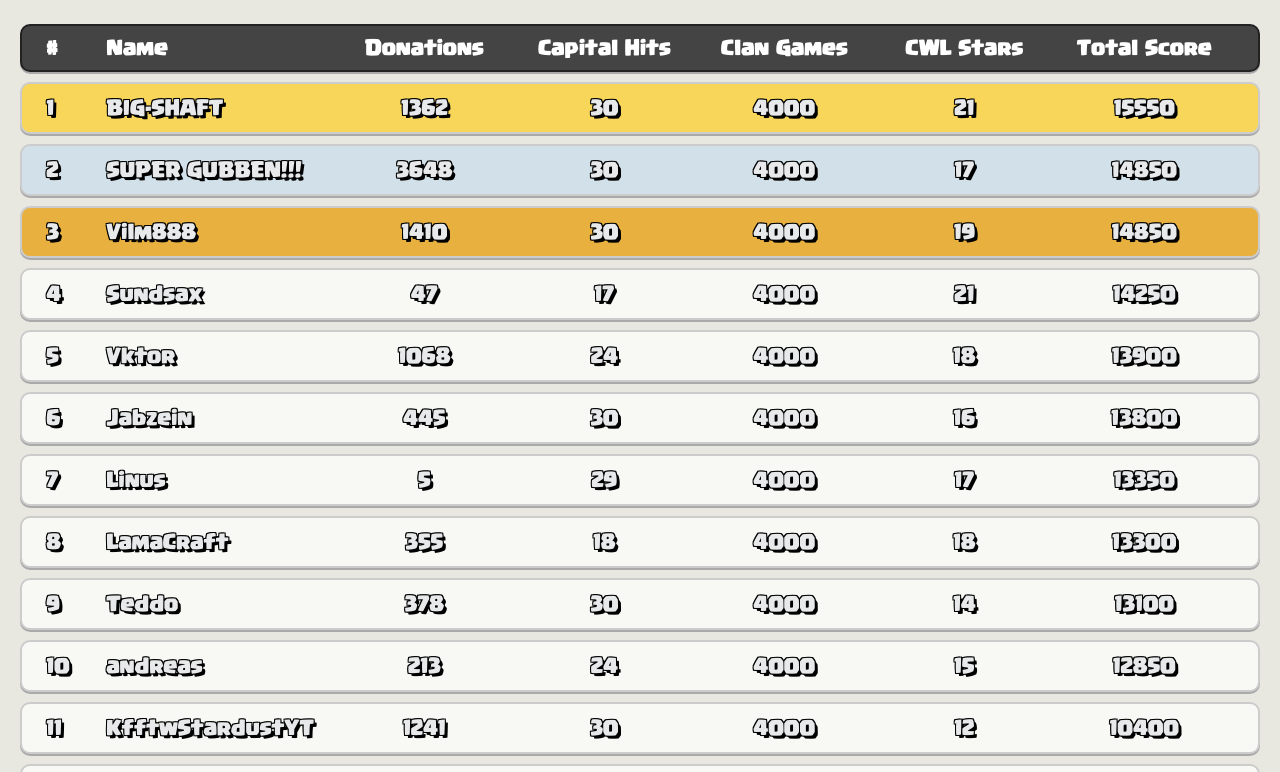
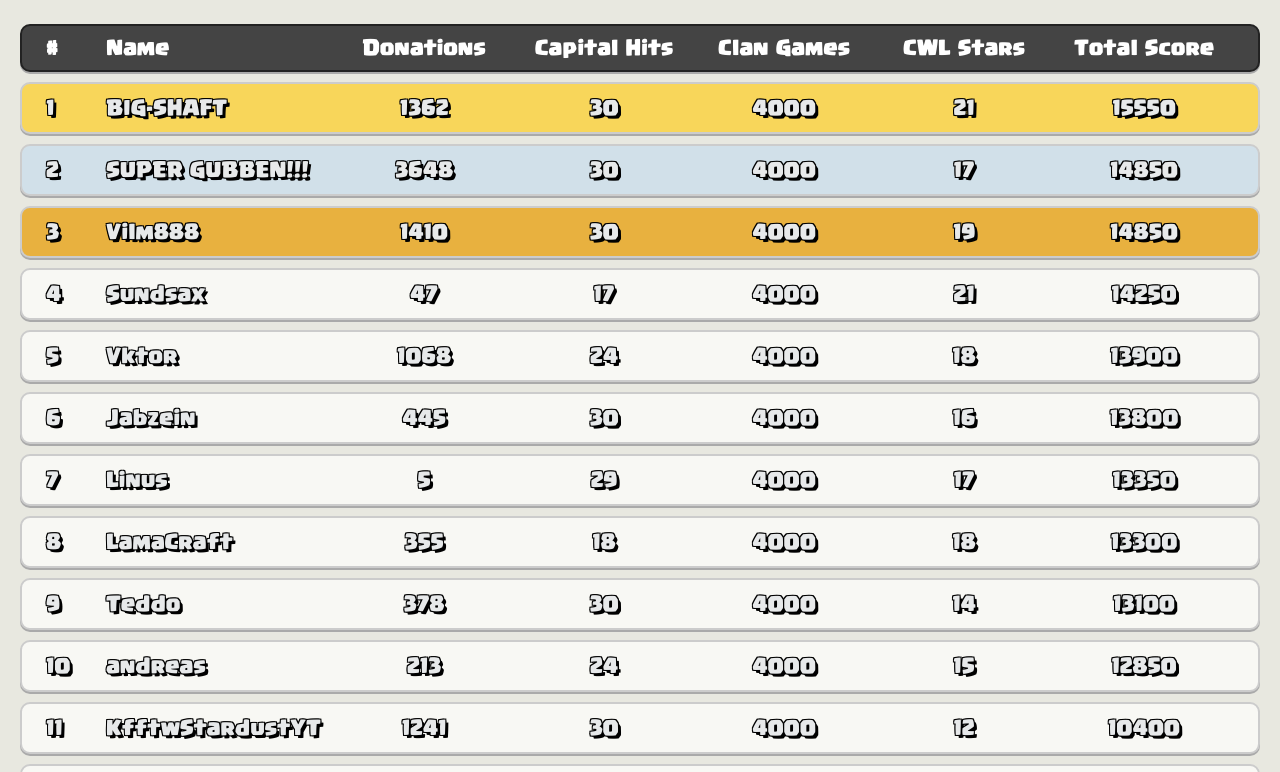
Before and after one commit to jabob14/clash-clan-ranker, a plain HTML site: page index.html in a window 1280 px wide. Shown: the part 193-965 px from the top of the page. Drawn offline with Linux system fonts and the light colour scheme.

Commit message:
Added space between letters

```diff
--- a/static/style.css
+++ b/static/style.css
@@ -9,6 +9,7 @@ body {
   background-color: #e8e8e0;
   font-family: 'ClanFont', Arial, sans-serif;
   margin: 20px;
+  letter-spacing: 0.03em;
 }
 
 /* --- Huvud-header för klanen --- */
```
